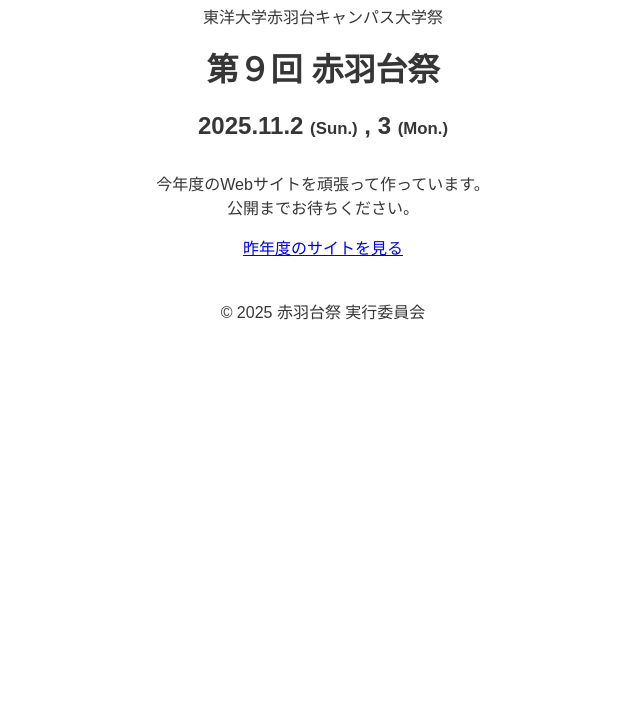
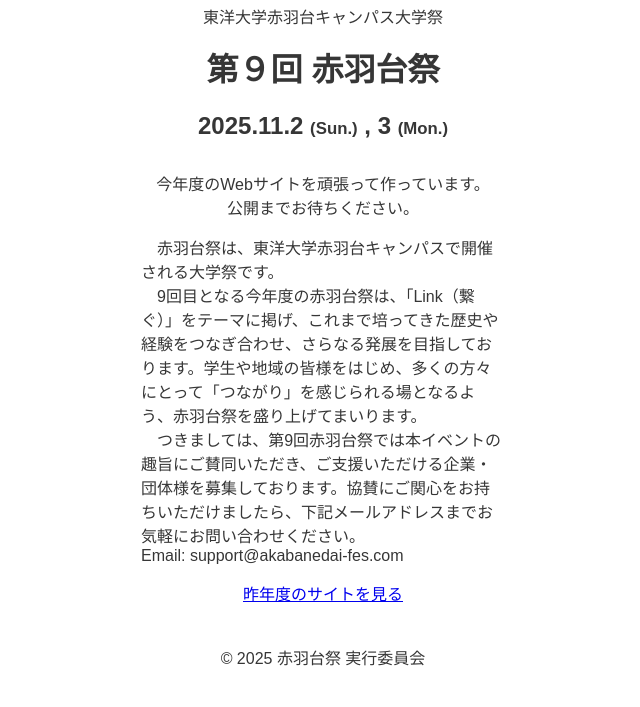
Before and after one commit to AKABANEDAI-FES/teaser-site, a PHP site: page / in a window 1280 px wide. Shown: the part 468-1175 px from the top of the page, without its empty margins (317-957 px from the left). Before the commit the page ends 788 px from the top, so only its background shows below. Run offline with PHP 8.4, Linux system fonts and the light colour scheme; some web fonts are replaced.

Commit message:
赤羽台祭の説明の追加

```diff
--- a/index.php
+++ b/index.php
@@ -48,6 +48,15 @@
         </div>
         <div class="content">
             <p>今年度のWebサイトを頑張って作っています。<br>公開までお待ちください。</p>
+            <div class="description">
+                <p>
+                　赤羽台祭は、東洋大学赤羽台キャンパスで開催される大学祭です。
+                <br>
+                　9回目となる今年度の赤羽台祭は、「Link（繋ぐ）」をテーマに掲げ、これまで培ってきた歴史や経験をつなぎ合わせ、さらなる発展を目指しております。学生や地域の皆様をはじめ、多くの方々にとって「つながり」を感じられる場となるよう、赤羽台祭を盛り上げてまいります。                        <br>
+                　つきましては、第9回赤羽台祭では本イベントの趣旨にご賛同いただき、ご支援いただける企業・団体様を募集しております。協賛にご関心をお持ちいただけましたら、下記メールアドレスまでお気軽にお問い合わせください。<br>
+                Email: support@akabanedai-fes.com
+                </p>
+            </div>
             <p><a href="/08">昨年度のサイトを見る</a></p>
         </div>
         <div class="footer">
--- a/static/css/index.css
+++ b/static/css/index.css
@@ -51,6 +51,10 @@ html {
   text-align: center;
 }
 
+.description p{
+  text-align: left;
+}
+
 .footer {
     text-align: center;
     margin: 0% 0% 10% 0%;
```
